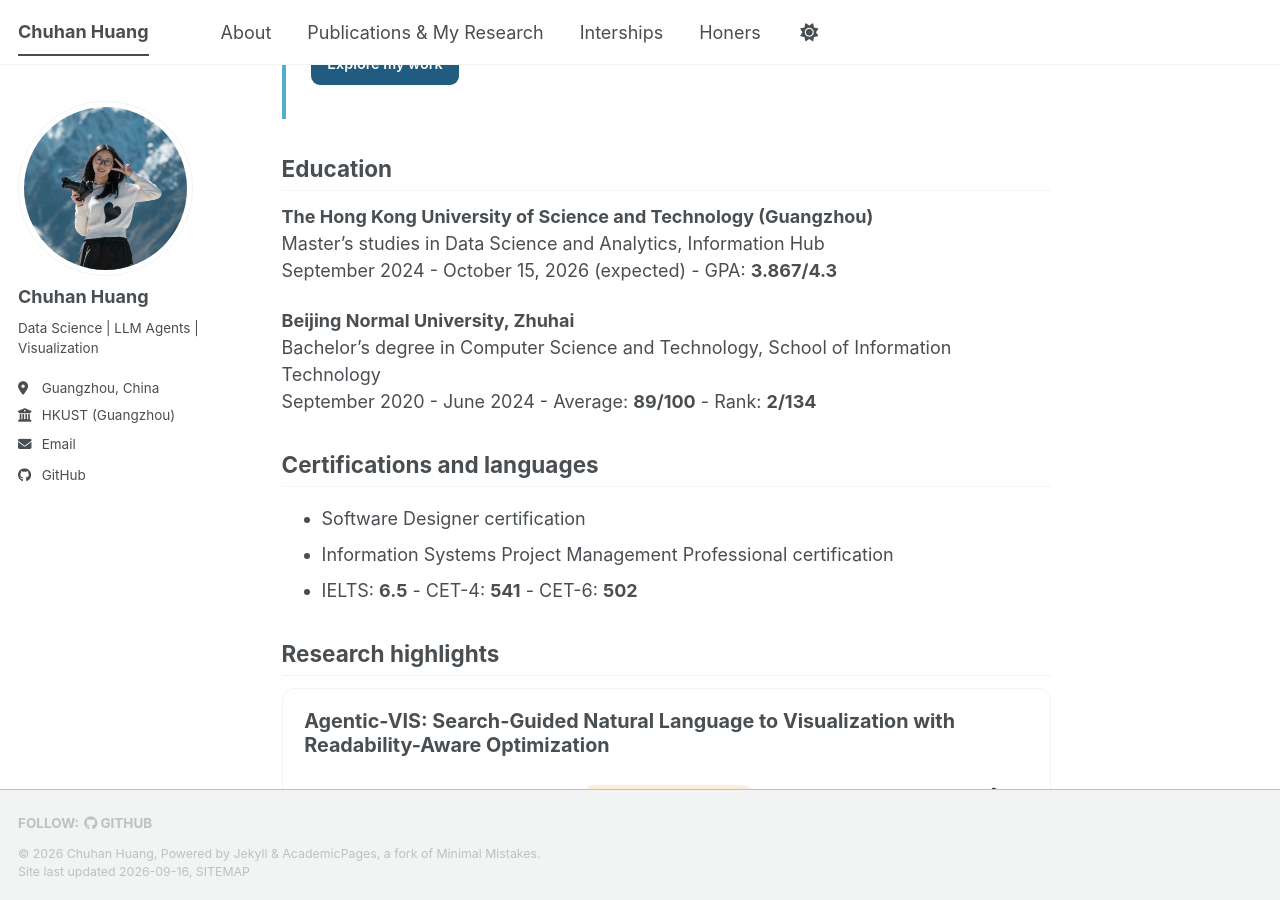
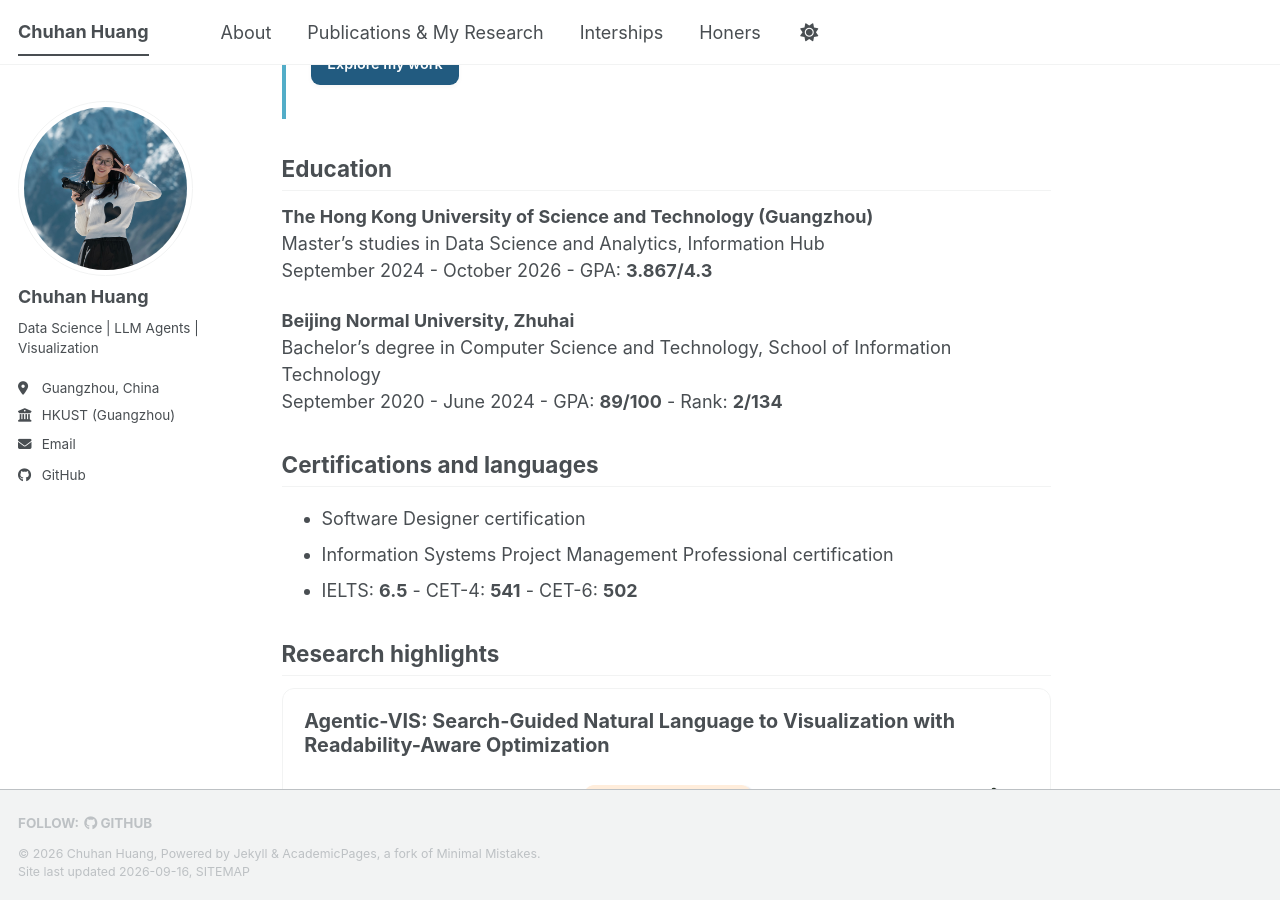
Before and after one commit to chuuBTS/chuuBTS.github.io, a Jekyll site: the page built from _pages/about.md, in a window 1280 px wide and 900 px high, scrolled down 370 px. Built offline with Jekyll 4.4.1, drawn with Linux system fonts in a browser that asks for light colours; a style sheet for code colours, icons or effects is not loaded.

Commit message:
Revise education section for clarity
Updated expected graduation date format and GPA terminology.

```diff
--- a/_pages/about.md
+++ b/_pages/about.md
@@ -22,11 +22,11 @@ My interests lie in **LLM agents**, **natural language interfaces for data visua
 
 **The Hong Kong University of Science and Technology (Guangzhou)**<br>
 Master's studies in Data Science and Analytics, Information Hub<br>
-September 2024 - October 15, 2026 (expected) - GPA: **3.867/4.3**
+September 2024 - October 2026 - GPA: **3.867/4.3**
 
 **Beijing Normal University, Zhuhai**<br>
 Bachelor's degree in Computer Science and Technology, School of Information Technology<br>
-September 2020 - June 2024 - Average: **89/100** - Rank: **2/134**
+September 2020 - June 2024 - GPA: **89/100** - Rank: **2/134**
 
 ## Certifications and languages
 
```
